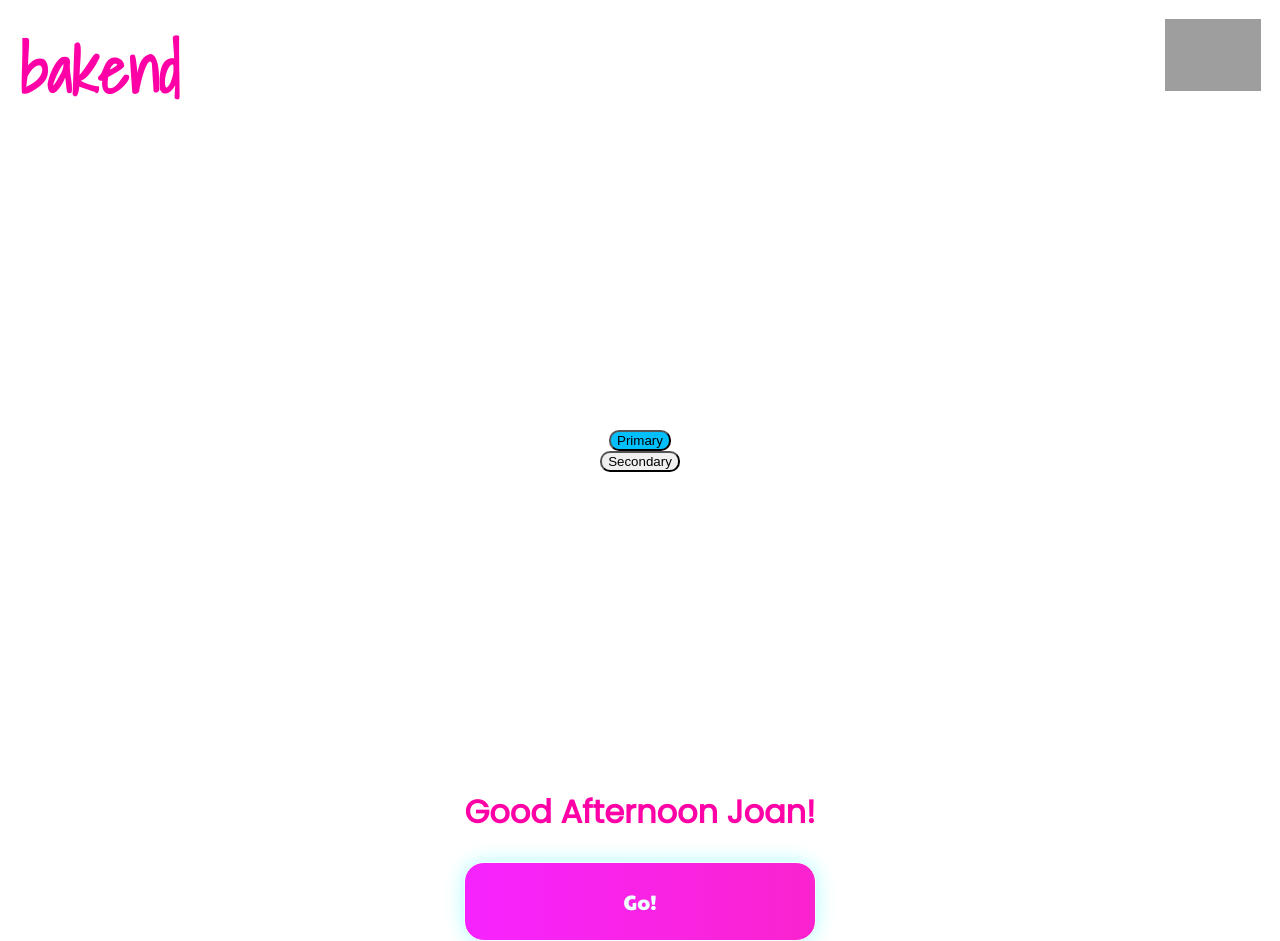
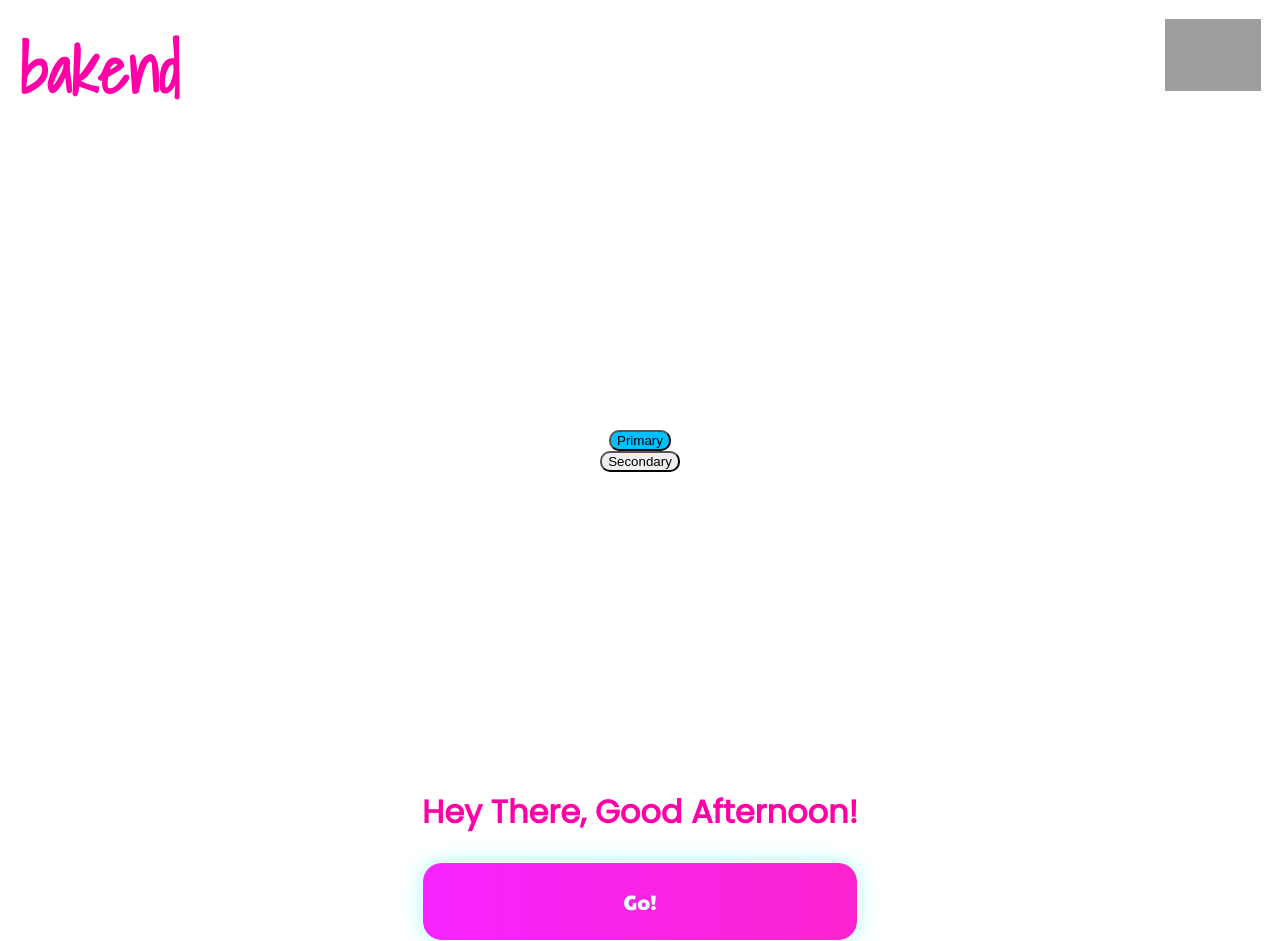
Before and after one commit to SilviaBarcellini/bakend, a Next.js app: page / in a window 1280 px wide. Built offline with nearby package versions, Linux system fonts and the light colour scheme; grey boxes are pictures that could not be loaded.

Commit message:
💄 change UI greetings

```diff
--- a/components/greetings/greetings.tsx
+++ b/components/greetings/greetings.tsx
@@ -18,7 +18,7 @@ function Greetings() {
     }
   }, []);
 
-  return <h2 className={styles.greetings}>{greeting} Joan!</h2>;
+  return <h2 className={styles.greetings}>Hey There, {greeting}!</h2>;
 }
 
 export default Greetings;
```
